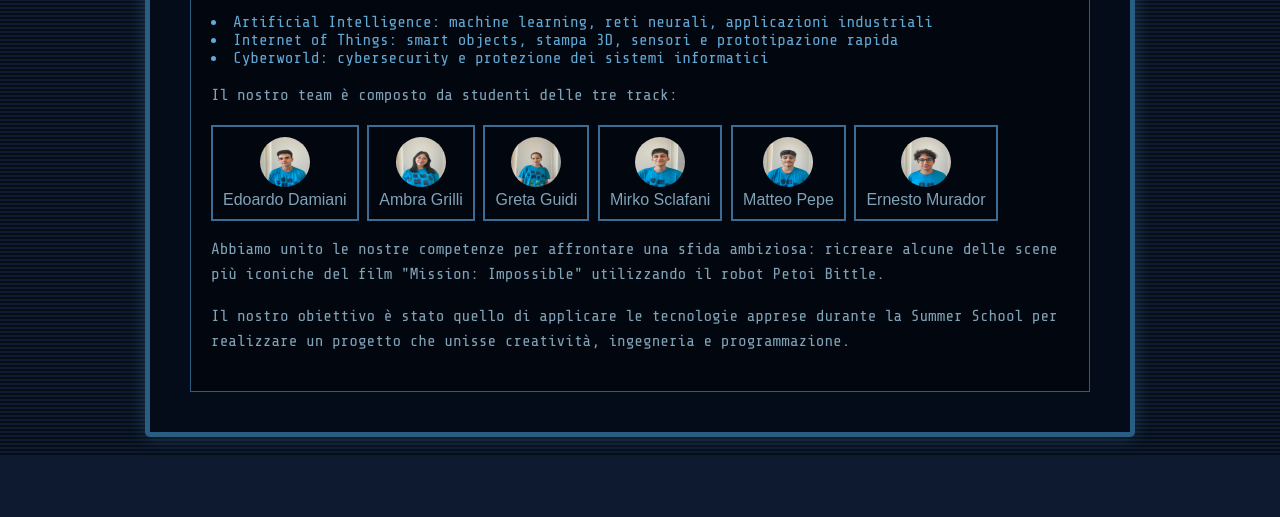
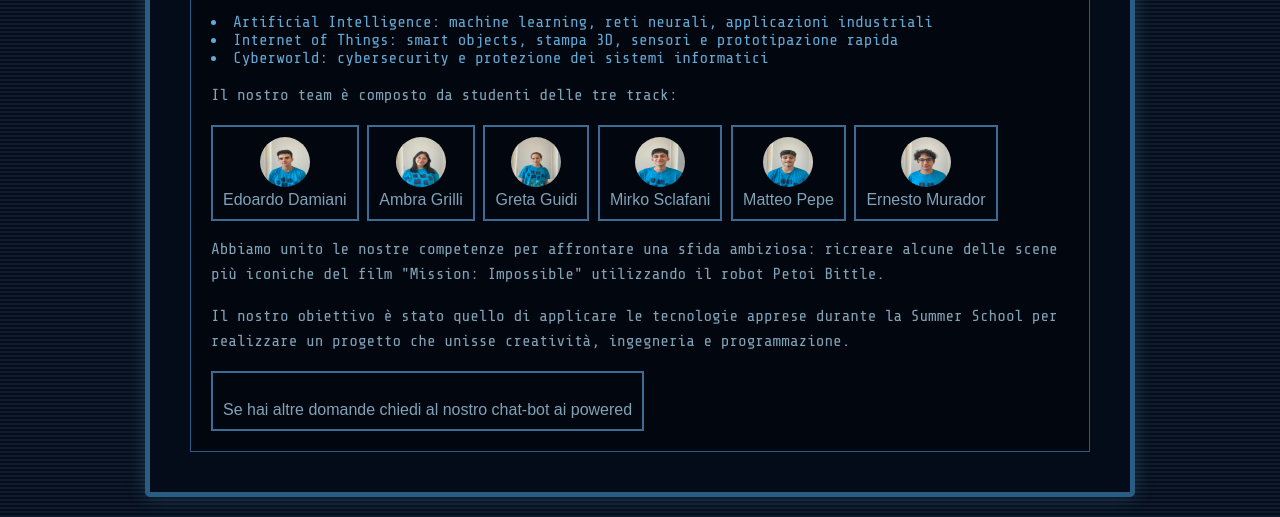
Before and after one commit to ruspetta/sito-grosso, a plain HTML site: page chi-siamo.html in a window 1280 px wide. Shown: the part 531-1048 px from the top of the page. Before the commit the page ends 988 px from the top, so only its background shows below. Drawn offline with nearby package versions, Linux system fonts and the light colour scheme.

Commit message:
Update chi-siamo.html
ai botton

```diff
--- a/chi-siamo.html
+++ b/chi-siamo.html
@@ -219,6 +219,9 @@ Ernesto Murador
             <p>
                 Il nostro obiettivo è stato quello di applicare le tecnologie apprese durante la Summer School per realizzare un progetto che unisse creatività, ingegneria e programmazione.
             </p>
+		<button onclick="window.location.href='https://eu.jotform.com/agent/0197f745bde37e878568e2fa08a1c8aa3b35';" style="background-color: #02060e; color: #80a3b8; border: 2px solid #3c6c94; padding: 10px; font-size: 1em; cursor: pointer;">  <br>
+	Se hai altre domande chiedi al nostro chat-bot ai powered
+		</button>
         </div>
         <!DOCTYPE html>
 <html lang="it">
```
